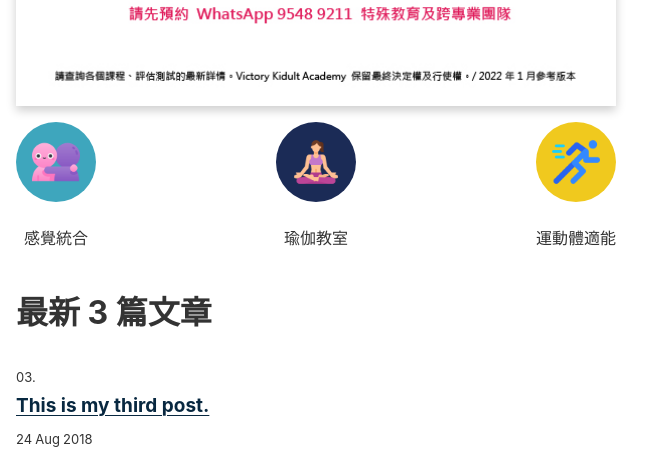
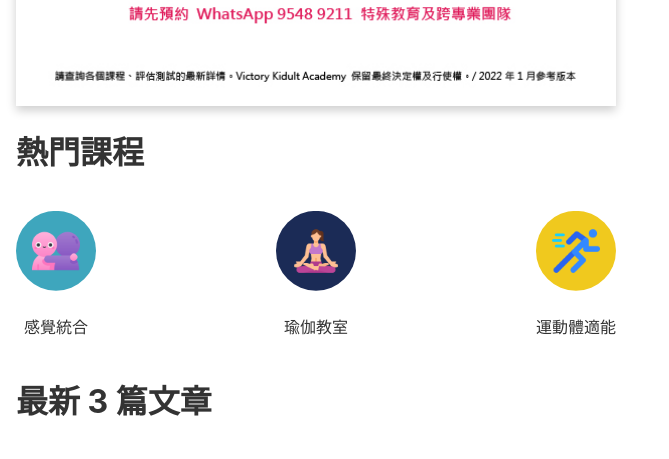
Before and after one commit to rookie-academy/vecc, an Eleventy site: page index.njk in a window 1280 px wide. Shown: the part 883-1342 px from the top of the page, without its empty margins (0-669 px from the left). Built offline with nearby package versions, Linux system fonts and the light colour scheme; Eleventy itself is replaced by a stand-in of ours; files that its build step writes are made by us from their sources.

Commit message:
Update buttons.njk

```diff
--- a/_includes/buttons.njk
+++ b/_includes/buttons.njk
@@ -1,3 +1,4 @@
+<h1>熱門課程</h1>
 <ul class="categories">
     <li class="categories-snippet">
         <a href="#"><img src="/assets/icon-1.png" alt="sensory integration" class="snippet__icon" style="background: #3ea6bd"></a>
```
